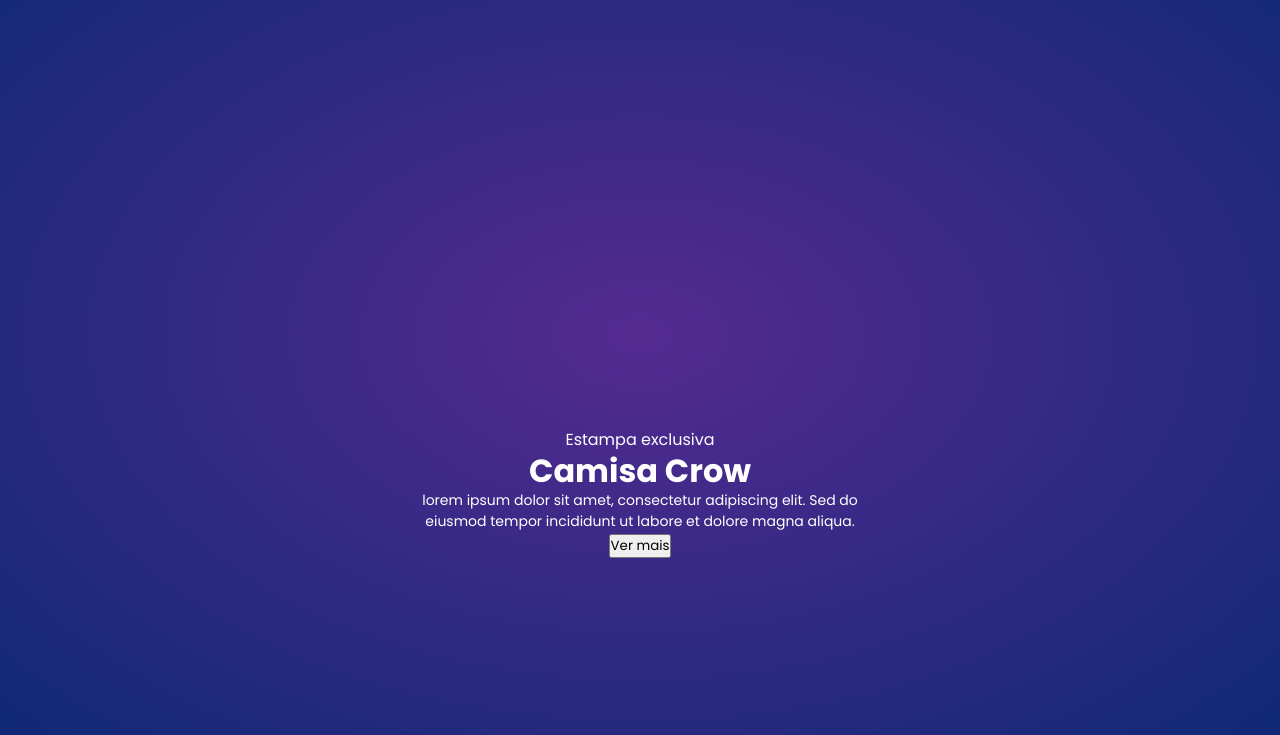
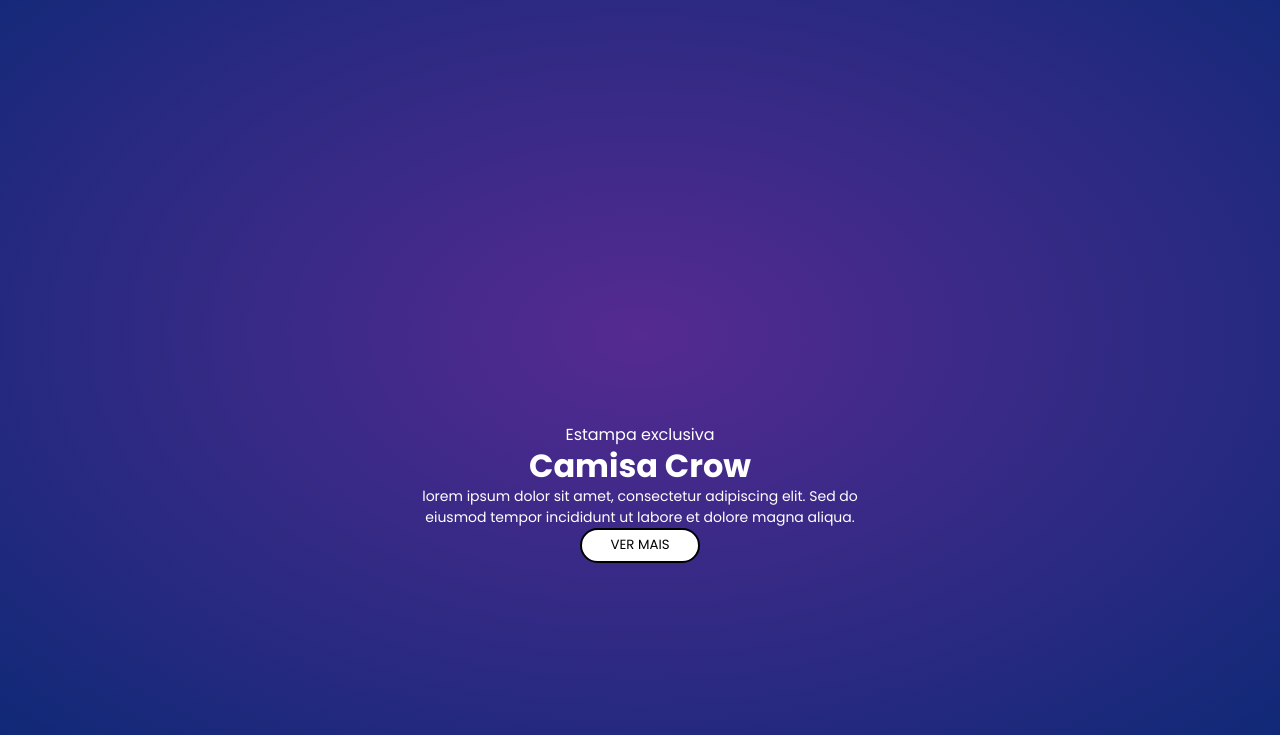
Before and after one commit to Lucssky/web-site-3D, a website: page index.html in a window 1280 px wide. Shown: the part 65-800 px from the top of the page. Drawn offline with Linux system fonts and the light colour scheme; some packages are replaced by stand-ins of ours; files that its build step writes are made by us from their sources; a script that the page names is missing.

Commit message:
Update style.css

```diff
--- a/style.css
+++ b/style.css
@@ -14,8 +14,8 @@ body {
 }
 
 .model-viewer {
-  width: 80%; /* Ajuste a largura conforme necessário */
-  height: 600px; /* Ajuste a altura conforme necessário */
+  width: 80%;
+  height: 600px;
   background-color: #ffffff;
   border-radius: 10px;
   box-shadow: 0 4px 8px rgba(0, 0, 0, 0.1);
@@ -79,12 +79,16 @@ section .list .item {
   justify-content: center;
   transition: opacity 0.5s, transform 0.5s;
 }
-
-
 section .list .item:not(.active) {
   opacity: 0;
   transform: translateY(40%);
   transition-delay: 0.3s;
+}
+section .list .item.active {
+  display: flex;
+  opacity: 1;
+  transform: translateY(0%);
+  z-index: 1;
 }
 
 @keyframes girar-eixo-Y {
@@ -129,7 +133,7 @@ section .list .item:not(.active) {
   font-size: 14px;
   color: #ffffff;
 }
-.content .informacao{
+.content .ver-mais{
   border-radius: 30px;
   height: 35px;
   width: 120px;
```
